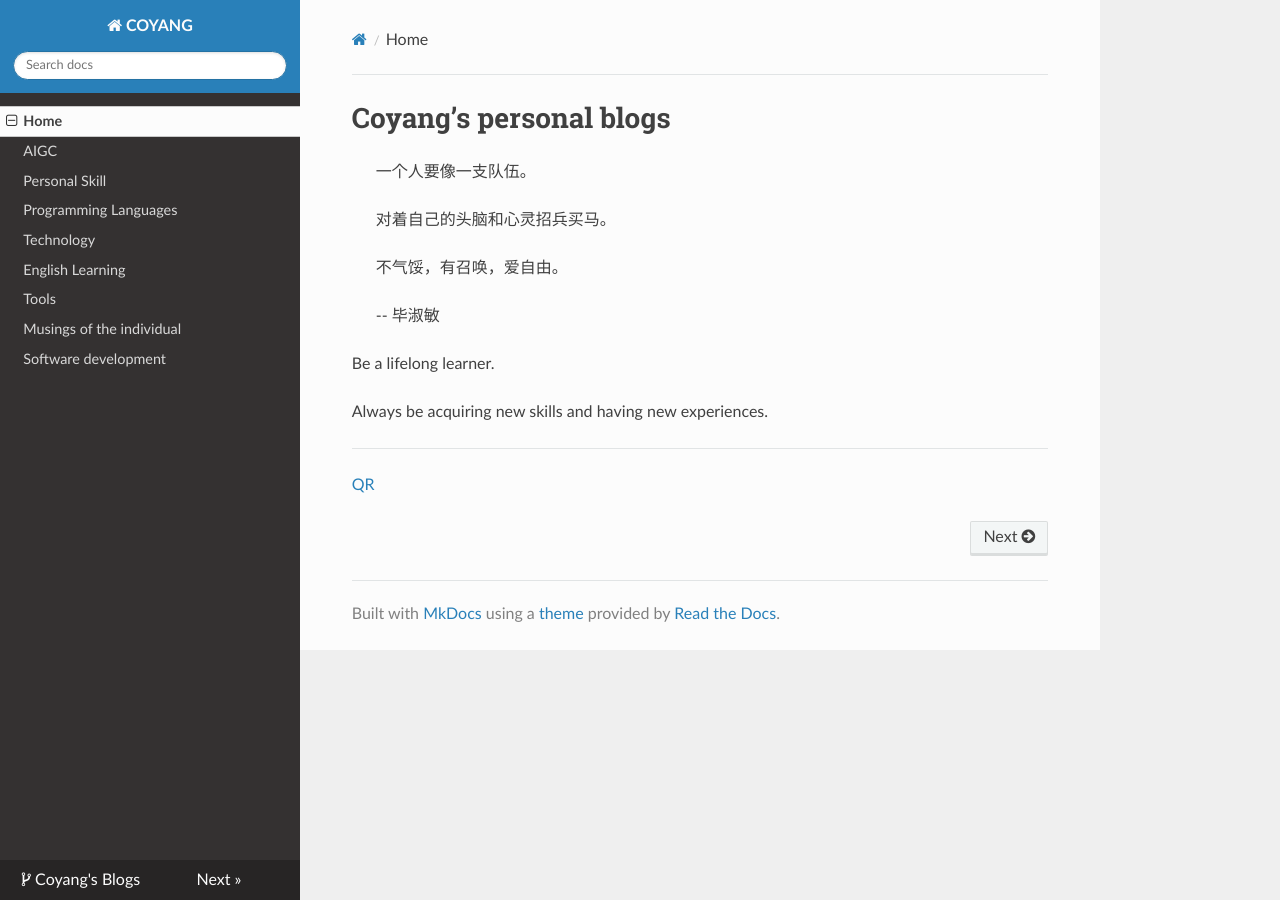
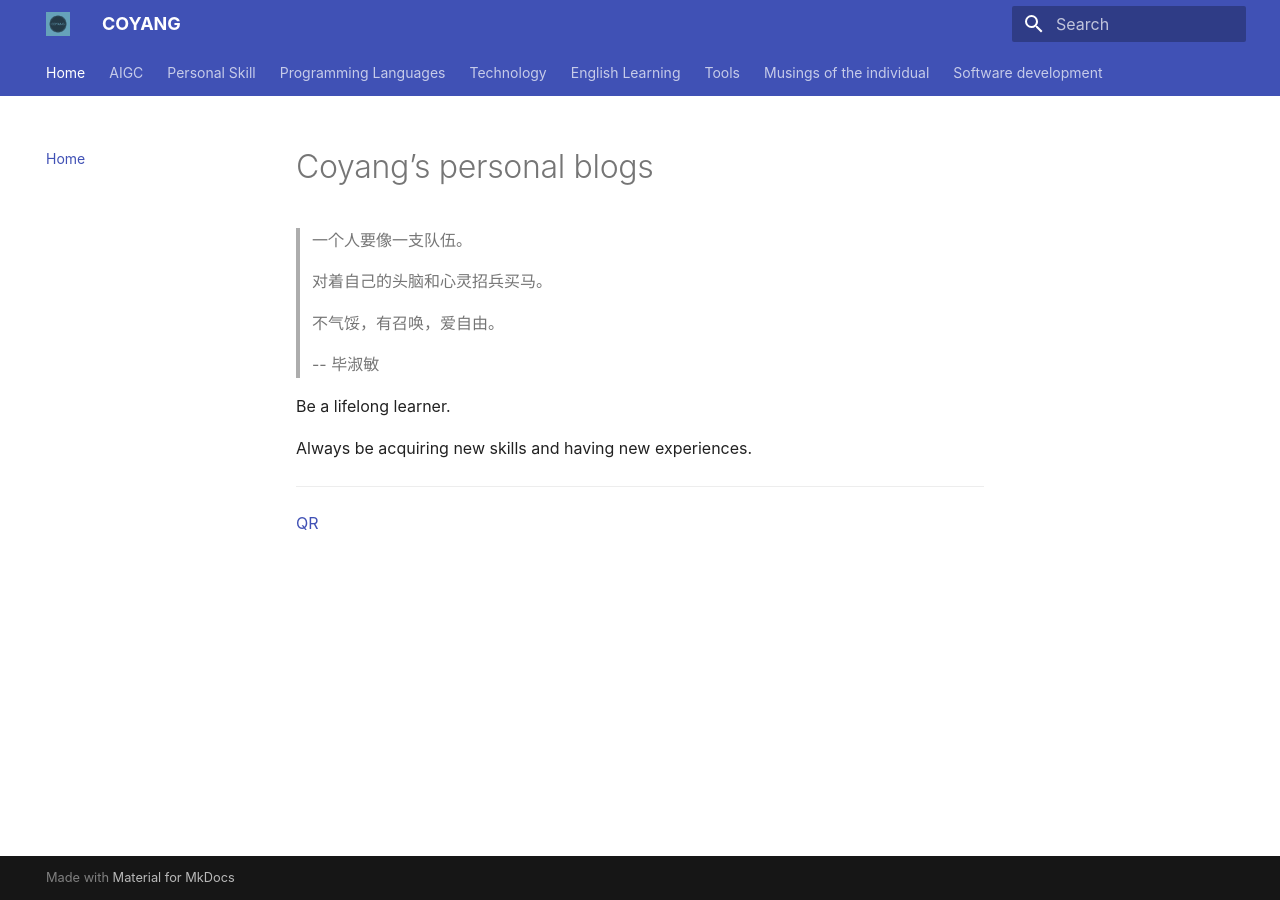
Before and after one commit to coyang/blogs, an MkDocs documentation site: the page built from docs/index.md, in a window 1280 px wide. Built offline with MkDocs 1.6.1 and Material for MkDocs 9.7.7, drawn with Linux system fonts in a browser that asks for light colours; nearby versions of some CDN libraries.

Commit message:
Add logo

```diff
--- /dev/null
+++ b/docs/images/logo/logo_info.txt
@@ -0,0 +1,4 @@
+
+            Fonts used: Lato-Regular
+
+            Colors used: 66A3BB,253A47
--- a/mkdocs.yml
+++ b/mkdocs.yml
@@ -39,8 +39,33 @@ extra_javascript:
     - https://unpkg.com/mermaid/dist/mermaid.min.js
 
 theme:
-    name: readthedocs
+    name: material
+    logo: images/logo/COYANG-logos.jpeg
+    favicon: images/logo/COYANG-logos_transparent.png
+    font: false
+    features:
+        - navigation.instant
+        - navigation.tabs
+        - navigation.top
+        - navigation.prune
+        - search.highlight
+        - search.suggest
+        - content.code.annotate
+        - content.code.copy
+    shortcuts:
+        help: 191    # ?
+        next: 78     # n
+        previous: 80 # p
+        search: 83   # s
     highlightjs: true
+    hljs_languages:
+        - yaml
+        - django
+        - rust
+        - json
+        - python
+        - diff
+        - java
 
 nav:
   - Home: index.md
```
Also changed, not shown: docs/images/logo/COYANG-logos.jpeg (added), docs/images/logo/COYANG-logos_black.png (added), docs/images/logo/COYANG-logos_transparent.png (added), docs/images/logo/COYANG-logos_white.png (added).
